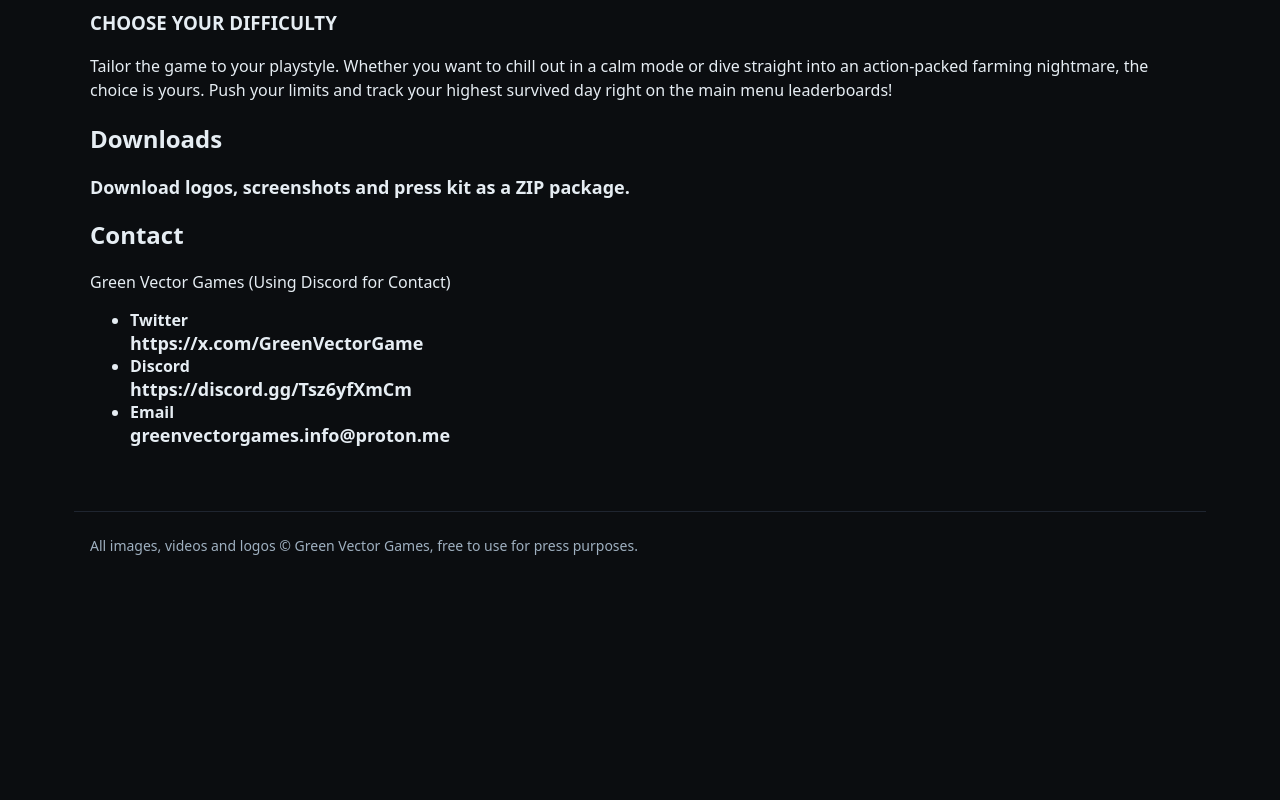
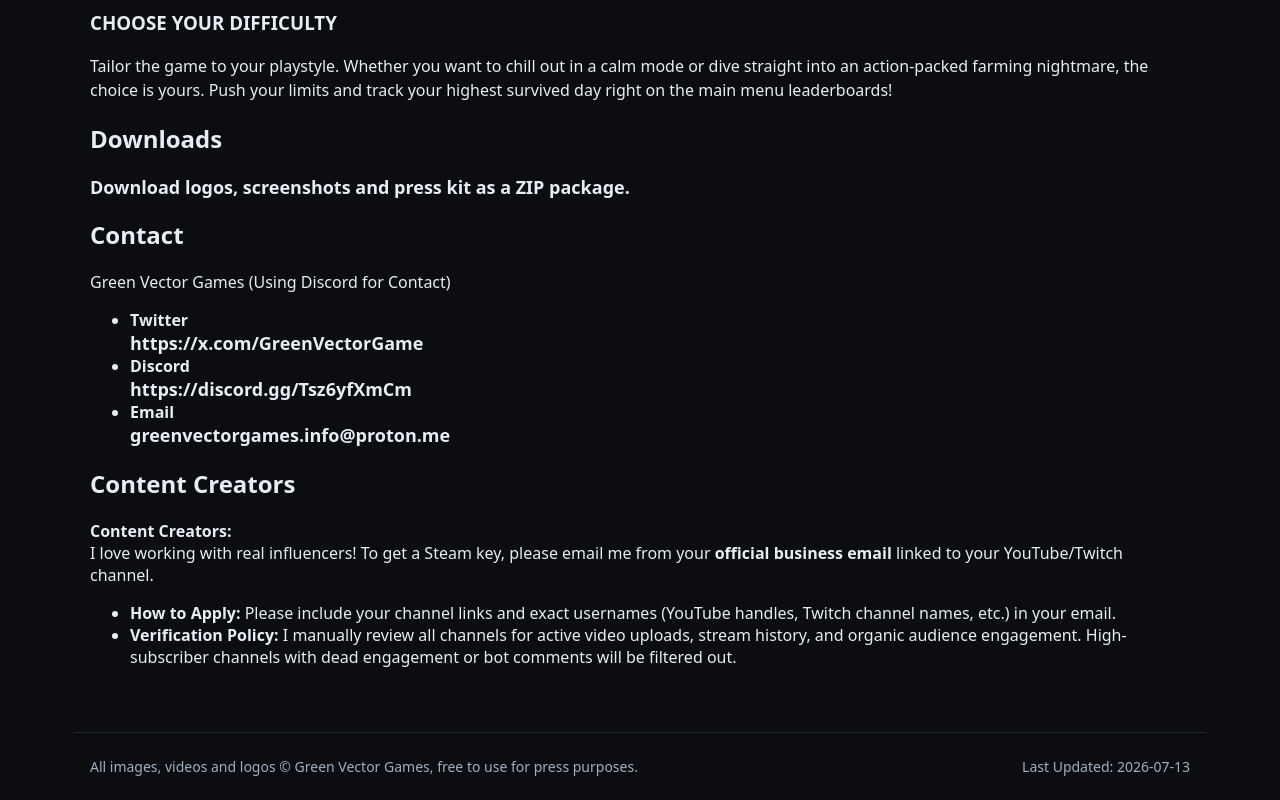
Before and after one commit to GreenVectorGames/harvestscream, a plain HTML site: page index.html in a window 1280 px wide. Shown: the part 1452-2252 px from the top of the page. Before the commit the page ends 2031 px from the top, so only its background shows below. Drawn offline with Linux system fonts and the light colour scheme.

Commit message:
Update index.html

```diff
--- a/index.html
+++ b/index.html
@@ -55,6 +55,10 @@
       <p id="studio"></p>
       <ul id="contacts"></ul>
     </section>
+
+    <h2>Content Creators</h2>
+    <section id="important">
+    </section>
   </main>
 
   <footer class="wrap foot">
```
